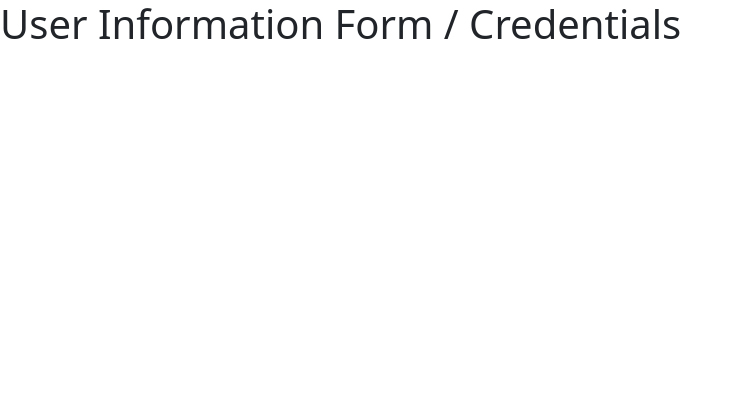
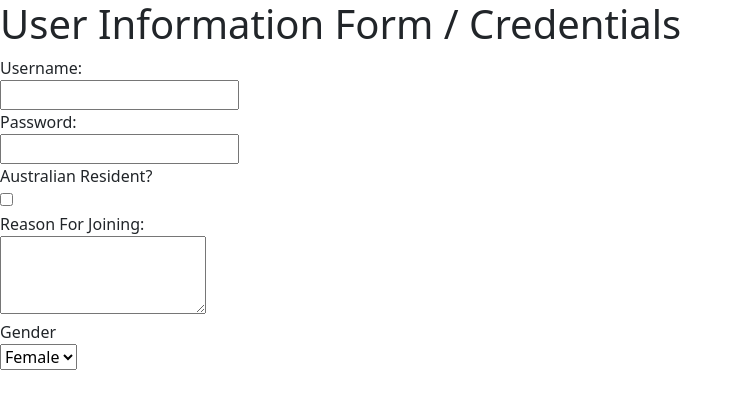
Before and after one commit to Jay01212/jyChen-library, a Vue app: page / in a window 1280 px wide. Shown: the top 408 px of the page, without its empty margins (0-743 px from the left). Built offline with nearby package versions, Linux system fonts and the light colour scheme.

Commit message:
Week3-Activity2-done

```diff
--- a/src/components/Form.vue
+++ b/src/components/Form.vue
@@ -1,6 +1,26 @@
 <template>
     <div>
         <h1>User Information Form / Credentials</h1>
+        <form>
+            <label for="username">Username:</label><br>
+            <input type="text" id="username" name="username"><br>
+
+            <label for="password">Password:</label><br>
+            <input type="password" id="password" name="password"><br>
+
+            <label for="isAustralian">Australian Resident?</label><br>
+            <input type="checkbox" id="isAustralian" name="isAustralian"><br>
+
+            <label for="reason">Reason For Joining:</label><br>
+            <textarea id="reason" name="reason" rows="3"></textarea><br>
+
+            <label for="gender">Gender</label><br>
+            <select id="gender">
+                <option value="female">Female</option>
+                <option value="male">Male</option>
+                <option value="other">Other</option>
+            </select>
+        </form>
     </div>
 </template>
 
```
Also changed, not shown: src/style.css (deleted, +0 -26 lines).
